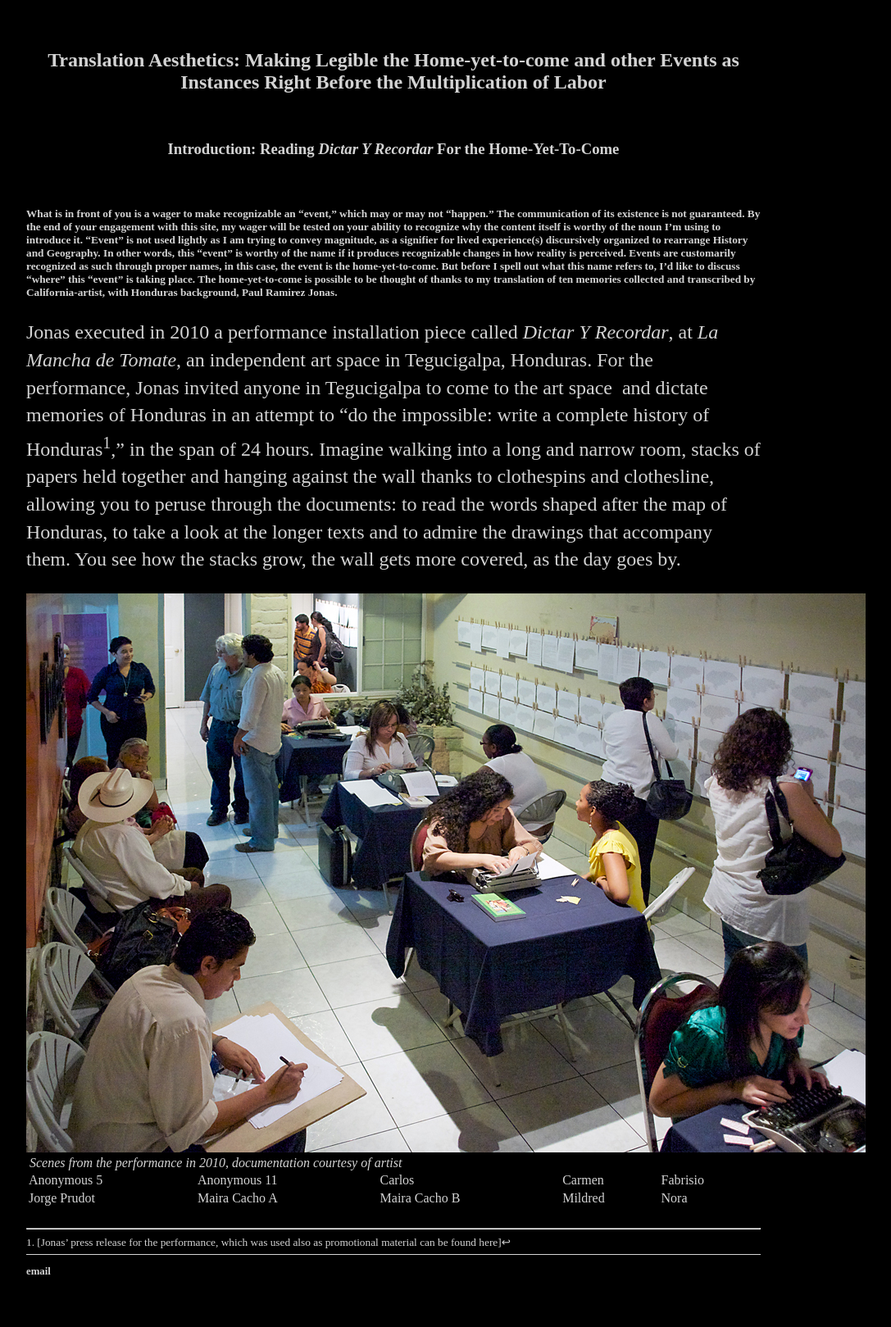
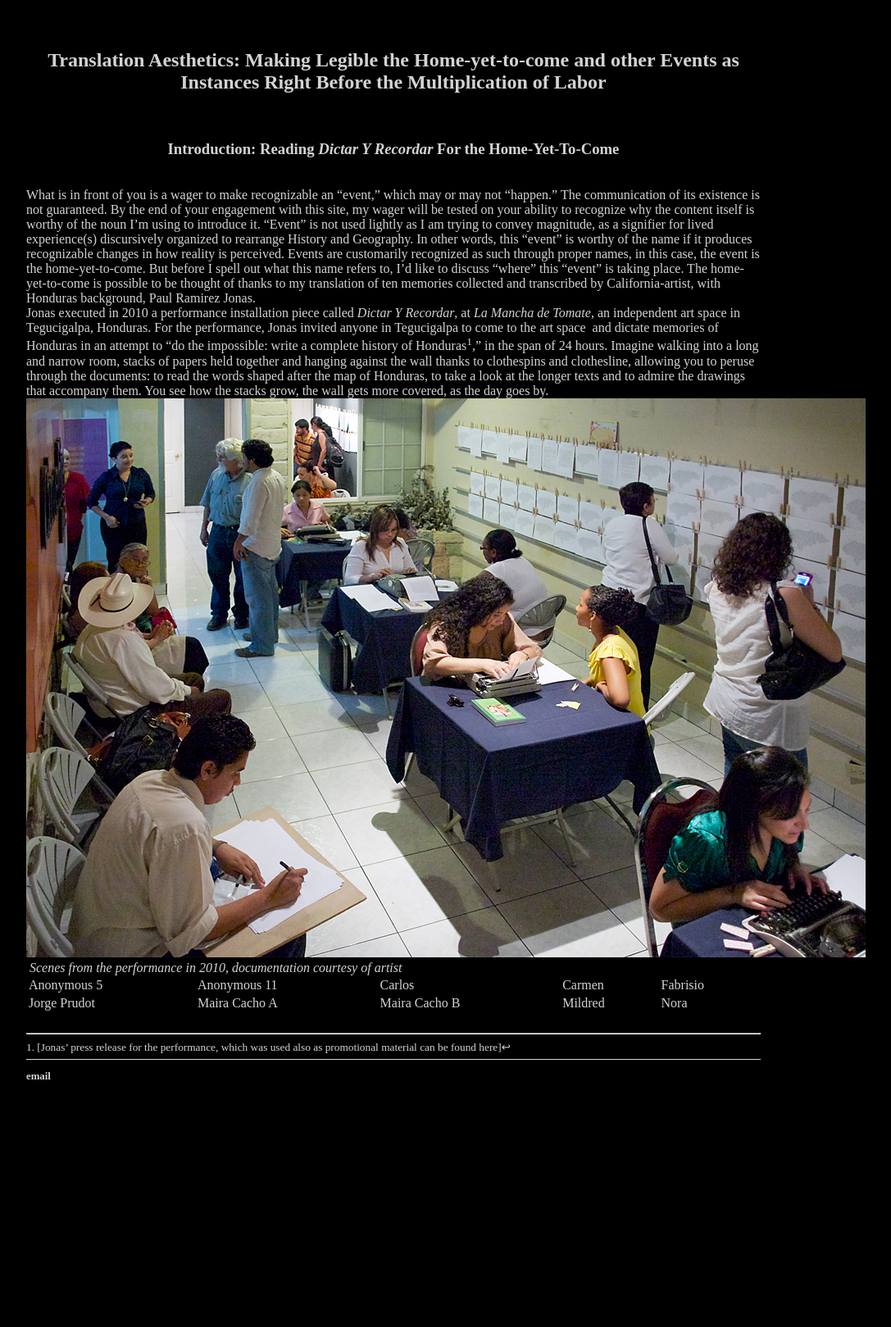
Before and after one commit to josdchavez/josdchavez.github.io, a Jekyll site: the page built from translationaesthetics/index.html, in a window 1280 px wide. Shown: the whole page at 82% size, without its empty margins (160-1247 px from the left). Built offline with Jekyll 4.4.1, drawn with Linux system fonts in a browser that asks for light colours; after the commit the page ends 1381 px from its top, so only the background shows below that.

```diff
--- a/translationaesthetics/index.html
+++ b/translationaesthetics/index.html
@@ -7,8 +7,10 @@ title: Translation Aesthetics
 <br>
 <div align="center"><h3>Introduction: Reading <i>Dictar Y Recordar</i> For the Home-Yet-To-Come</h3></div>
 <br>
-<p><h5>What is in front of you is a wager to make recognizable an “event,” which may or may not “happen.” The communication of its existence is not guaranteed. By the end of your engagement with this site, my wager will be tested on your ability to recognize why the content itself is worthy of the noun I’m using to introduce it. “Event” is not used lightly as I am trying to convey magnitude, as a signifier for lived experience(s) discursively organized to rearrange History and Geography. In other words, this “event” is worthy of the name if it produces recognizable changes in how reality is perceived. Events are customarily recognized as such through proper names, in this case, the event is the home-yet-to-come. But before I spell out what this name refers to, I’d like to discuss “where” this “event” is taking place. The home-yet-to-come is possible to be thought of thanks to my translation of ten memories collected and transcribed by California-artist, with Honduras background, Paul Ramirez Jonas.</h5></p>
-<p>Jonas executed in 2010 a performance installation piece called <i>Dictar Y Recordar</i>, at <i>La Mancha de Tomate</i>, an independent art space in Tegucigalpa, Honduras. For the performance, Jonas invited anyone in Tegucigalpa to come to the art space  and dictate memories of Honduras in an attempt to “do the impossible: write a complete history of Honduras<sup><a href="#fn1" id="ref1">1</a></sup>,” in the span of 24 hours. Imagine walking into a long and narrow room, stacks of papers held together and hanging against the wall thanks to clothespins and clothesline, allowing you to peruse through the documents: to read the words shaped after the map of Honduras, to take a look at the longer texts and to admire the drawings that accompany them. You see how the stacks grow, the wall gets more covered, as the day goes by. </p>
+What is in front of you is a wager to make recognizable an “event,” which may or may not “happen.” The communication of its existence is not guaranteed. By the end of your engagement with this site, my wager will be tested on your ability to recognize why the content itself is worthy of the noun I’m using to introduce it. “Event” is not used lightly as I am trying to convey magnitude, as a signifier for lived experience(s) discursively organized to rearrange History and Geography. In other words, this “event” is worthy of the name if it produces recognizable changes in how reality is perceived. Events are customarily recognized as such through proper names, in this case, the event is the home-yet-to-come. But before I spell out what this name refers to, I’d like to discuss “where” this “event” is taking place. The home-yet-to-come is possible to be thought of thanks to my translation of ten memories collected and transcribed by California-artist, with Honduras background, Paul Ramirez Jonas.
+<br>
+Jonas executed in 2010 a performance installation piece called <i>Dictar Y Recordar</i>, at <i>La Mancha de Tomate</i>, an independent art space in Tegucigalpa, Honduras. For the performance, Jonas invited anyone in Tegucigalpa to come to the art space  and dictate memories of Honduras in an attempt to “do the impossible: write a complete history of Honduras<sup><a href="#fn1" id="ref1">1</a></sup>,” in the span of 24 hours. Imagine walking into a long and narrow room, stacks of papers held together and hanging against the wall thanks to clothespins and clothesline, allowing you to peruse through the documents: to read the words shaped after the map of Honduras, to take a look at the longer texts and to admire the drawings that accompany them. You see how the stacks grow, the wall gets more covered, as the day goes by.
+<br>
 <embed src="https://josdchavez.github.io/assets/Jonas1.jpg" type='image/jpeg'>
 <embed src="https://josdchavez.github.io/assets/Jonas2.jpg" type='image/jpeg'>
 <i>Scenes from the performance in 2010, documentation courtesy of artist</i>
```
